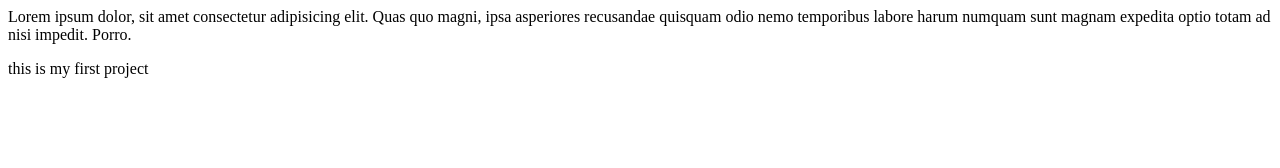
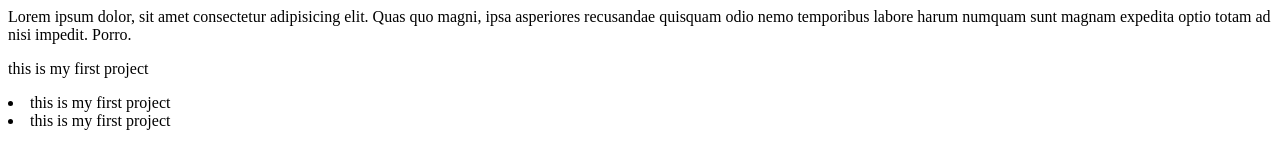
Before and after one commit to ansh1024/learn-git, a plain HTML site: page index.html in a window 1280 px wide. Drawn offline with Linux system fonts and the light colour scheme.

Commit message:
add a list

```diff
--- a/index.html
+++ b/index.html
@@ -10,5 +10,8 @@
     ipsa asperiores recusandae quisquam odio nemo temporibus labore harum
     numquam sunt magnam expedita optio totam ad nisi impedit. Porro.
     <p>this is my first project</p>
+    <li>this is my first project</li>
+    <li>this is my first project</li>
+    </body>
   </body>
 </html>
```
